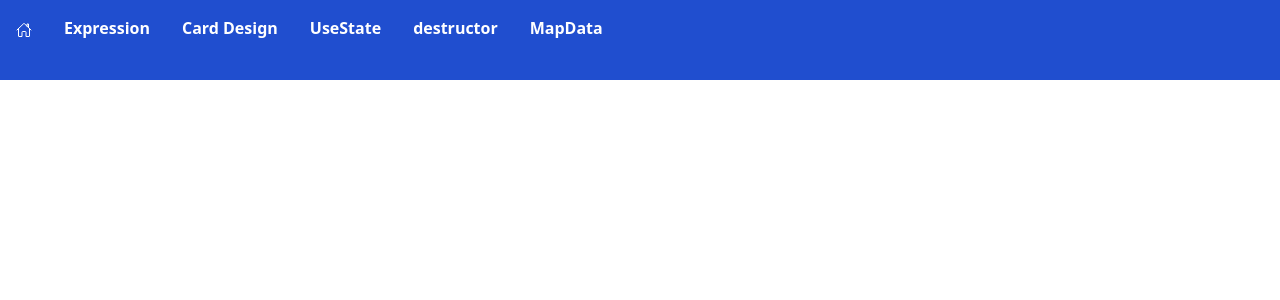
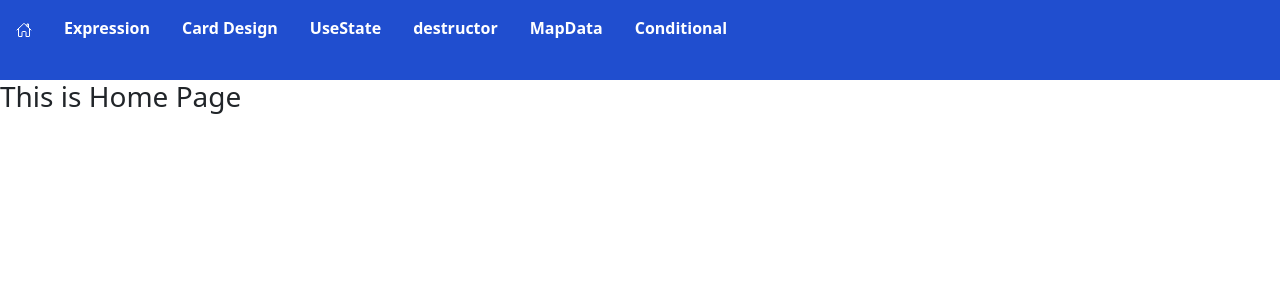
Before and after one commit to Eyasin81/React, a React (Vite) app: page /Conditional in a window 1280 px wide. Shown: the top 300 px of the page. Built offline with nearby package versions, Linux system fonts and the light colour scheme.

Commit message:
Conditional Rendering

```diff
--- a/src/App.jsx
+++ b/src/App.jsx
@@ -13,6 +13,7 @@
 import Props from './Pages/8_props_Destru/Props';
 /* Map Data */
 import MapData from './Pages/9_MapData';
+import Conditional from './Pages/21_conditional_Rendering/Conditional';
 
 const App = () => {
   return (
@@ -26,6 +27,7 @@
 
    <Route path='/destructor' element={<Props/>}/>
    <Route path='/Mapdata' element={<MapData/>}/>
+   <Route path='/Conditional' element={<Conditional/>}/>
 
    </Routes>
    </BrowserRouter>
--- a/src/Component/Nav/Nav.jsx
+++ b/src/Component/Nav/Nav.jsx
@@ -11,6 +11,7 @@
     <NavLink to='/useState' className='nav-link'>UseState</NavLink>
     <NavLink to='/destructor' className='nav-link'>destructor</NavLink>
     <NavLink to='/Mapdata' className='nav-link'>MapData</NavLink>
+    <NavLink to='/Conditional' className='nav-link'>Conditional</NavLink>
     </nav>
 
    );
--- /dev/null
+++ b/src/Pages/21_conditional_Rendering/Conditional.jsx
@@ -0,0 +1,48 @@
+import React, { Component } from 'react'
+// import Here
+import Home from '../Home';
+import Login from './Login';
+
+export default class Conditional extends Component {
+   constructor(props){
+      super(props)
+      this.state={
+         isLogin:true
+      }
+   }
+/*
+// Method-1 if-else Condition Rendering
+render() {
+   if(this.state.isLogin){
+      return (
+         <Login/>
+      )
+
+  }else{
+   return (
+      <Home/>
+   )
+  }
+}
+}
+ */
+// Method-2 Ternary Condition
+/* render() {
+const {isLogin}=this.state
+let element;
+element=isLogin?<Login/>: <Home/>
+return(
+   element
+)
+}
+} */
+// Short Circuit Methods
+render() {
+   const {isLogin}=this.state
+   return(
+     <div>
+     {isLogin&& <Home/>}
+     </div>
+   )
+}
+   }
--- /dev/null
+++ b/src/Pages/21_conditional_Rendering/Home.jsx
@@ -0,0 +1,11 @@
+import React from 'react';
+
+const Home = () => {
+   return (
+      <div>
+         <h3>This is a Home Page</h3>
+      </div>
+   );
+};
+
+export default Home;
--- /dev/null
+++ b/src/Pages/21_conditional_Rendering/Login.jsx
@@ -0,0 +1,11 @@
+import React from 'react';
+
+const Login = () => {
+   return (
+      <div>
+         <h2>This is a Login Page</h2>
+      </div>
+   );
+};
+
+export default Login;
```
Also changed, not shown: src/Pages/all.jsx (added).
